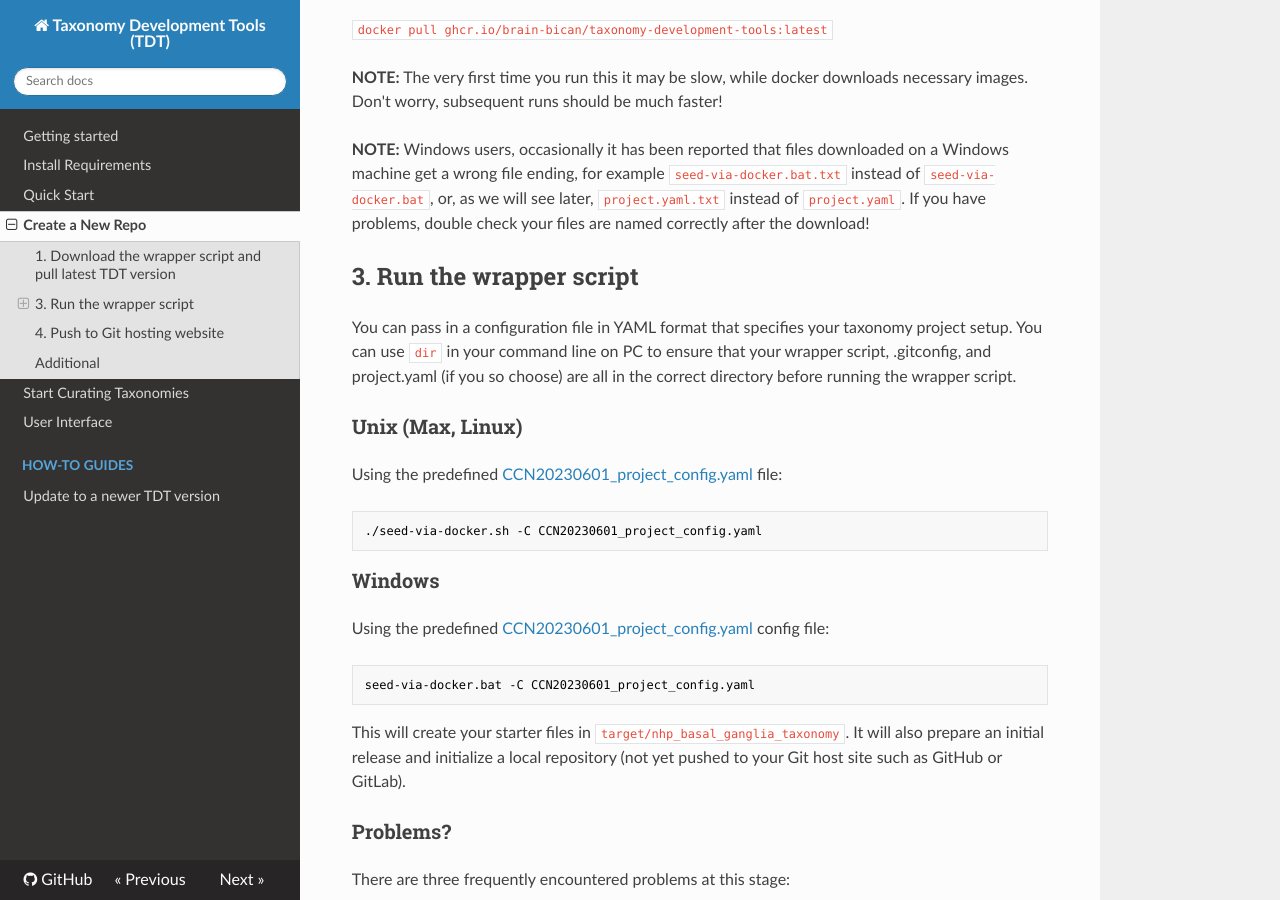
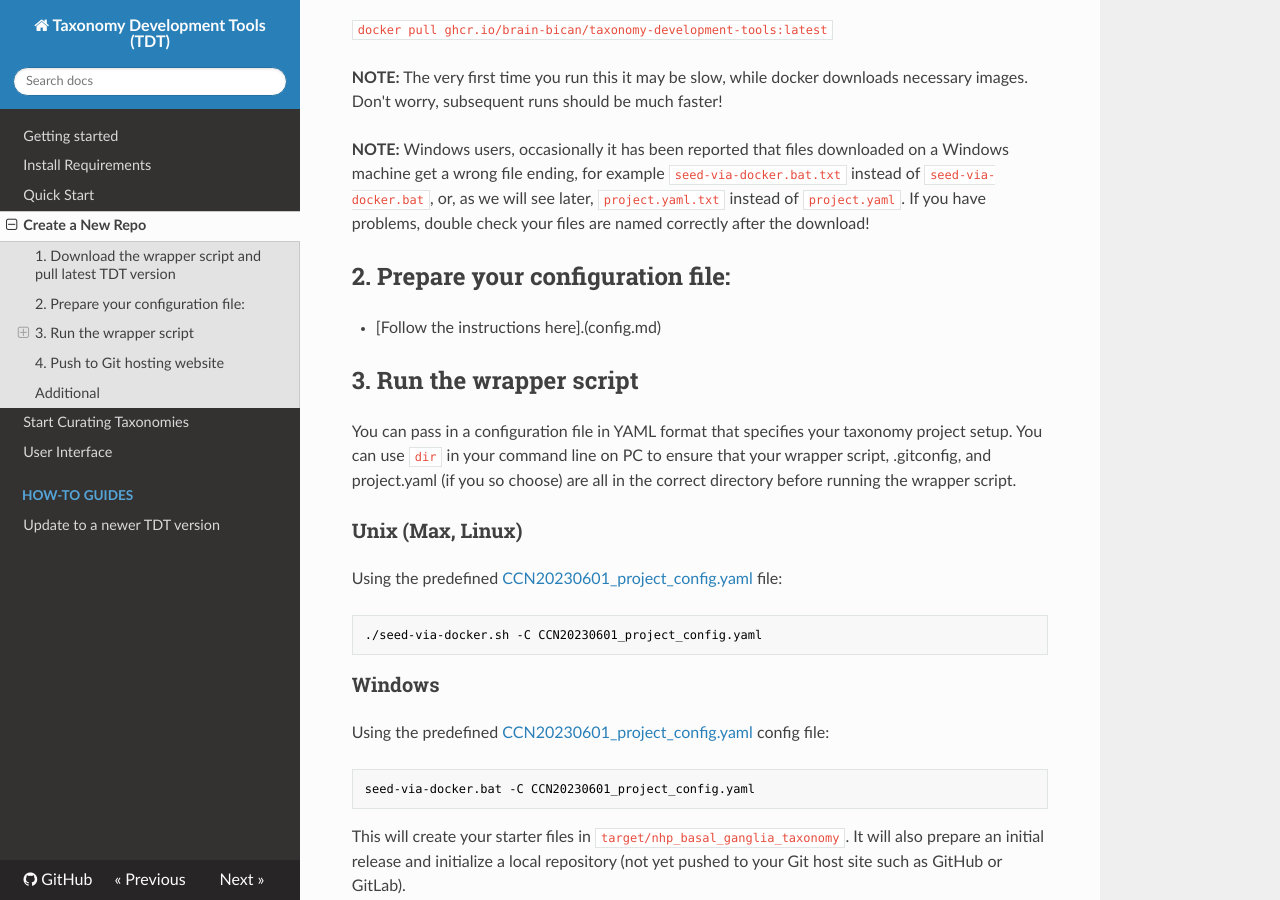
Before and after one commit to brain-bican/taxonomy-development-tools, an MkDocs documentation site: the page built from docs/NewRepo.md, in a window 1280 px wide and 900 px high, scrolled down 597 px. Built offline with MkDocs 1.6.1, drawn with Linux system fonts in a browser that asks for light colours; nearby versions of some CDN libraries.

Commit message:
Update NewRepo.md
Adding link to doc on config

```diff
--- a/docs/NewRepo.md
+++ b/docs/NewRepo.md
@@ -21,6 +21,9 @@ We will walk you though the steps to make a new ontology project
 **NOTE:** The very first time you run this it may be slow, while docker downloads necessary images. Don't worry, subsequent runs should be much faster!
 
 **NOTE:** Windows users, occasionally it has been reported that files downloaded on a Windows machine get a wrong file ending, for example `seed-via-docker.bat.txt` instead of `seed-via-docker.bat`, or, as we will see later, `project.yaml.txt` instead of `project.yaml`. If you have problems, double check your files are named correctly after the download!
+
+## 2. Prepare your configuration file:
+ - [Follow the instructions here].(config.md)
 
 ## 3. Run the wrapper script
 
```
